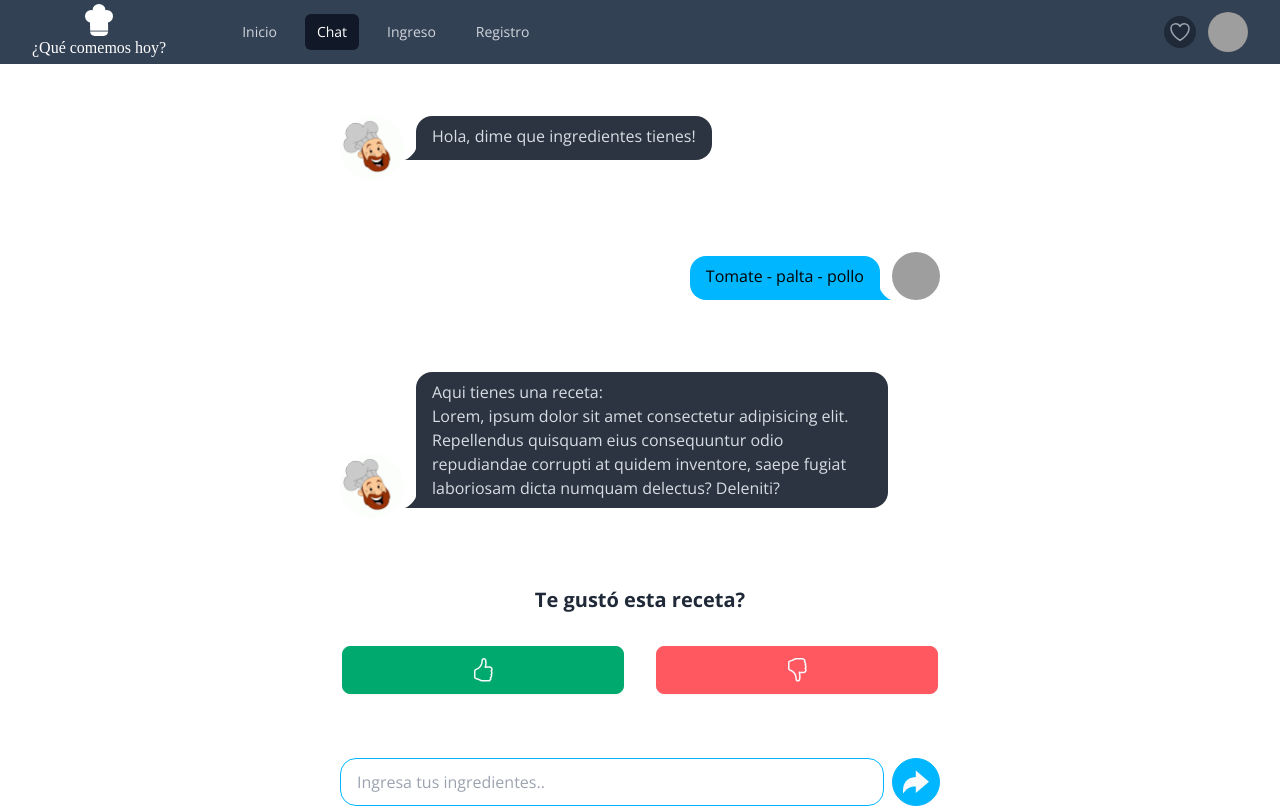
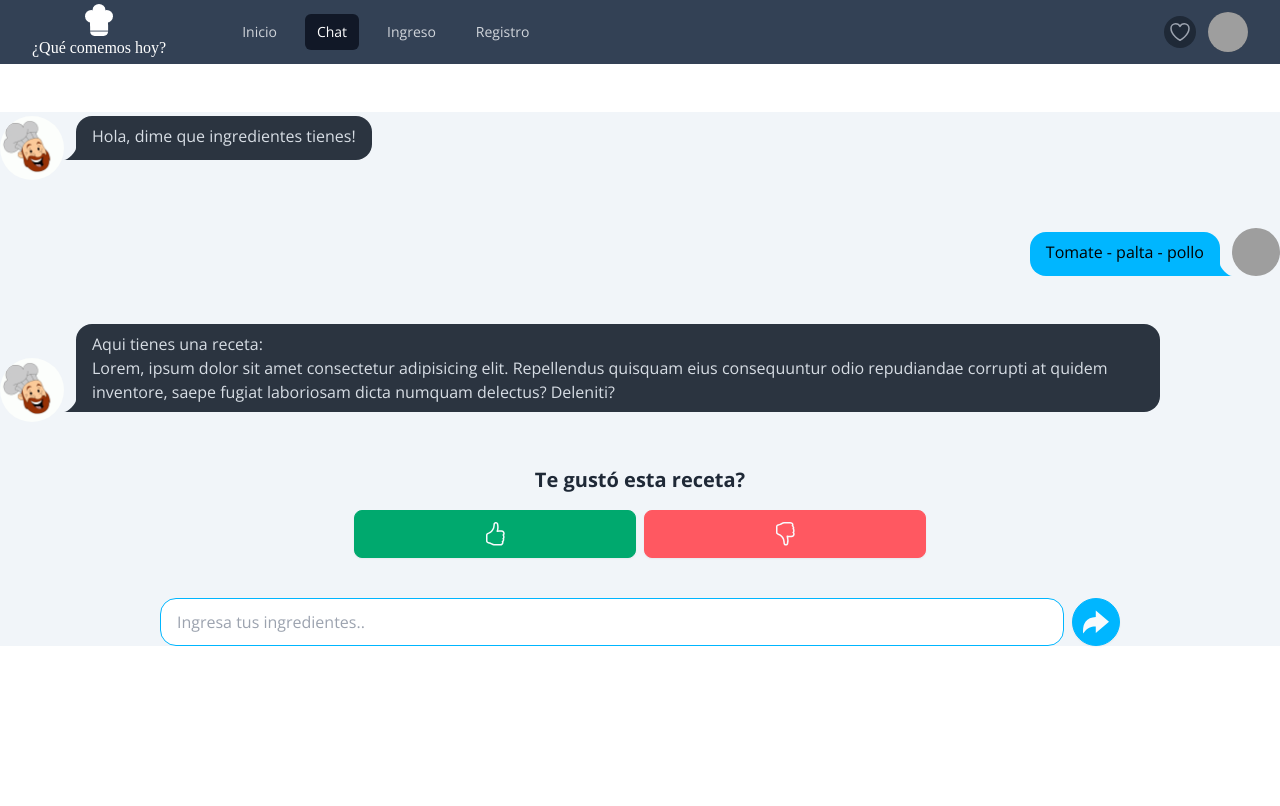
Before and after one commit to No-Country/S12-04-T-Node-React, a React (Vite) app in the folder frontend/: page /chat in a window 1280 px wide. Built offline with nearby package versions, Linux system fonts and the light colour scheme; grey boxes are pictures that could not be loaded.

Commit message:
Se hizo responsive el chat y navbar

```diff
--- a/frontend/src/components/Chat.jsx
+++ b/frontend/src/components/Chat.jsx
@@ -3,7 +3,7 @@ import { IoArrowRedoSharp } from "react-icons/io5";
 
 const Chat = () => {
   return (
-    <div className="flex flex-col gap-16 w-[600px]">
+    <div className="flex flex-col w-[80rem] gap-10 bg-slate-100">
       <div className="chat chat-start">
         <div className="chat-image avatar">
           <div className="w-16 rounded-full">
@@ -43,14 +43,14 @@ const Chat = () => {
           </p>
         </div>
       </div>
-      <div className="flex flex-col mx-auto">
-        <h4 className="font-bold text-xl mx-auto">Te gustó esta receta?</h4>
-        <div className="flex mx-auto mt-8 gap-8">
-          <button className="btn btn-success px-32"><BsHandThumbsUp className="text-slate-50 w-6 h-6"/></button>
-          <button className="btn btn-error px-32"><BsHandThumbsDown className="text-slate-50 w-6 h-6"/></button>
+      <div className="flex flex-col ">
+        <h4 className="font-bold text-xl mx-auto mb-4">Te gustó esta receta?</h4>
+        <div className="flex justify-center gap-2 flex-wrap">
+          <button className="btn btn-success px-32 col-12"><BsHandThumbsUp className="text-slate-50 w-6 h-6"/></button>
+          <button className="btn btn-error px-32 col-12"><BsHandThumbsDown className="text-slate-50 w-6 h-6"/></button>
         </div>
       </div>
-      <div className="flex gap-2">
+      <div className="flex gap-2 w-[75%]  mx-auto">
       <input type="text" placeholder="Ingresa tus ingredientes.." className="input input-bordered input-info rounded-2xl w-full" />
       <button className="btn btn-circle btn-info"><IoArrowRedoSharp  className="w-8 h-8 text-slate-50" /></button>
       </div>
--- a/frontend/src/components/Layout.jsx
+++ b/frontend/src/components/Layout.jsx
@@ -4,11 +4,11 @@ import { Navigation } from './Navigation'
 
 const Layout = () => {
   return (
-    <div>
-      <div>
+    <div className='container-fluid'>
+      <div >
         <Navigation />
       </div>
-      <Outlet />
+      <Outlet  />
 
       {/* ACA PODRIA IR EL FOOTER */}
 
```
